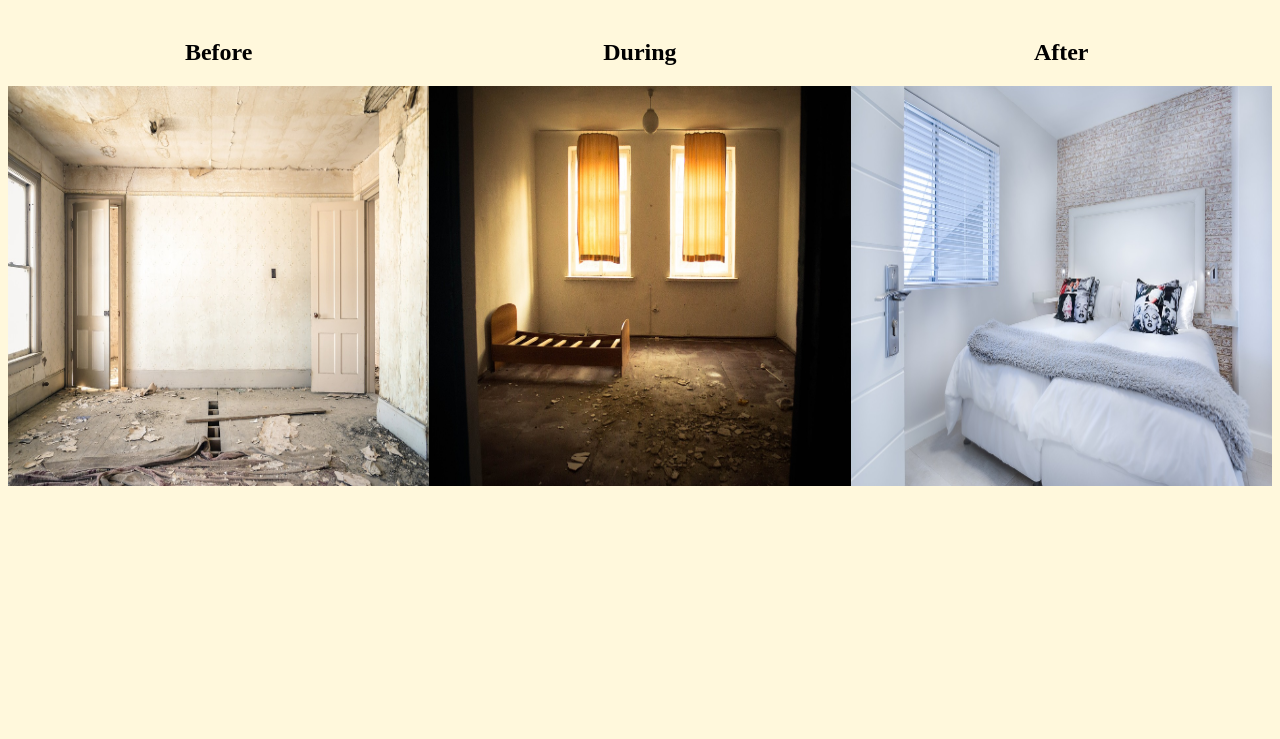
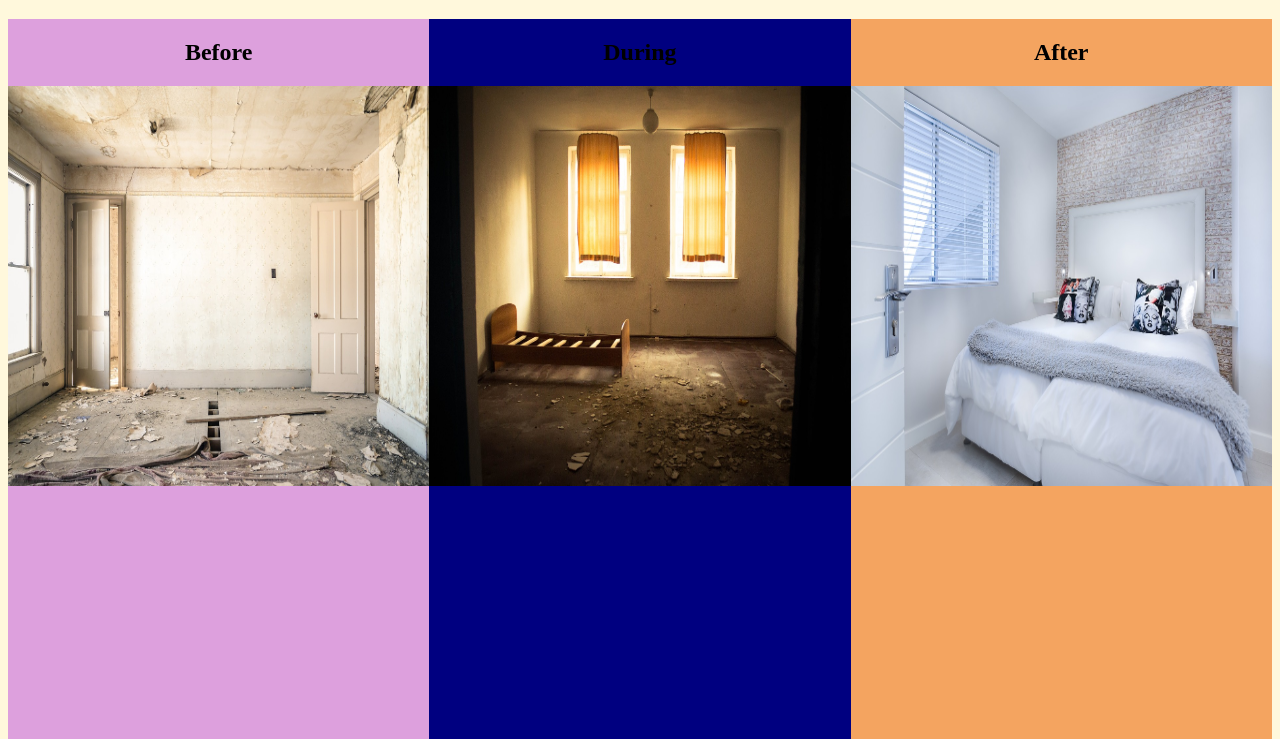
Before and after one commit to jmcnamara44/interior-decorator, a plain HTML site: page index.html in a window 1280 px wide. Shown: the part 61-800 px from the top of the page. Drawn offline with Linux system fonts and the light colour scheme.

```diff
--- a/css/styles.css
+++ b/css/styles.css
@@ -16,3 +16,18 @@ body{
 h1{
   text-align: center;
 }
+
+.box1{
+  background-color: #DDA0DD;
+  padding: 0 0 45% 0;
+}
+
+.box2{
+  background-color: #000080;
+  padding: 0 0 45% 0;
+}
+
+.box3{
+  background-color: #F4A460;
+  padding: 0 0 45% 0;
+}
--- a/index.html
+++ b/index.html
@@ -6,15 +6,15 @@
   </head>
   <body>
     <h1>Interior Design Project</h1>
-    <div class="column">
+    <div class="column box1">
       <h2>Before</h2>
       <img src="img/before.jpg" alt="trashed room">
     </div>
-    <div class="column">
+    <div class="column box2">
       <h2>During</h2>
       <img src="img/during.jpg" alt="less trashed room">
     </div>
-    <div class="column">
+    <div class="column box3">
       <h2>After</h2>
       <img src="img/after.jpg" alt="clean room">
     </div>
```
